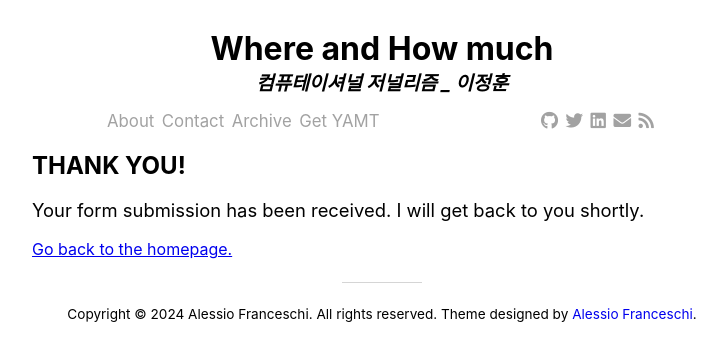
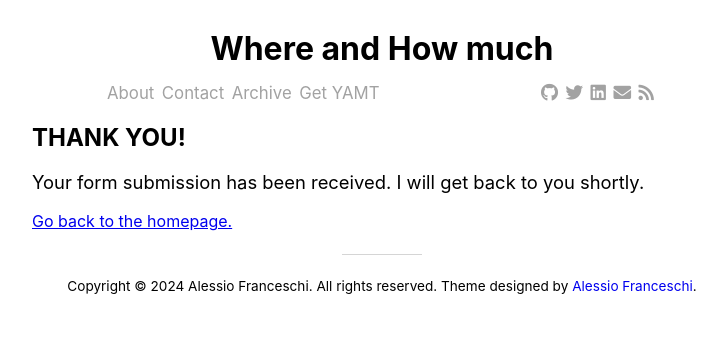
Before and after one commit to Timeleeh/git, a Jekyll site: the page built from contact-successful.md, in a window 1280 px wide. Shown: the top 361 px of the page, without its empty margins (258-985 px from the left). Built offline with Jekyll 4.4.1, drawn with Linux system fonts in a browser that asks for light colours; nearby versions of some CDN libraries.

Commit message:
Update settings.yml

```diff
--- a/_data/settings.yml
+++ b/_data/settings.yml
@@ -4,7 +4,7 @@ analytics-id: #leave blank to not use Analytics
 #Subtitle
 subtitle:
   active: true
-  text: 컴퓨테이셔널 저널리즘 _ 이정훈
+  text:
 
 #Nav
 nav:
```
